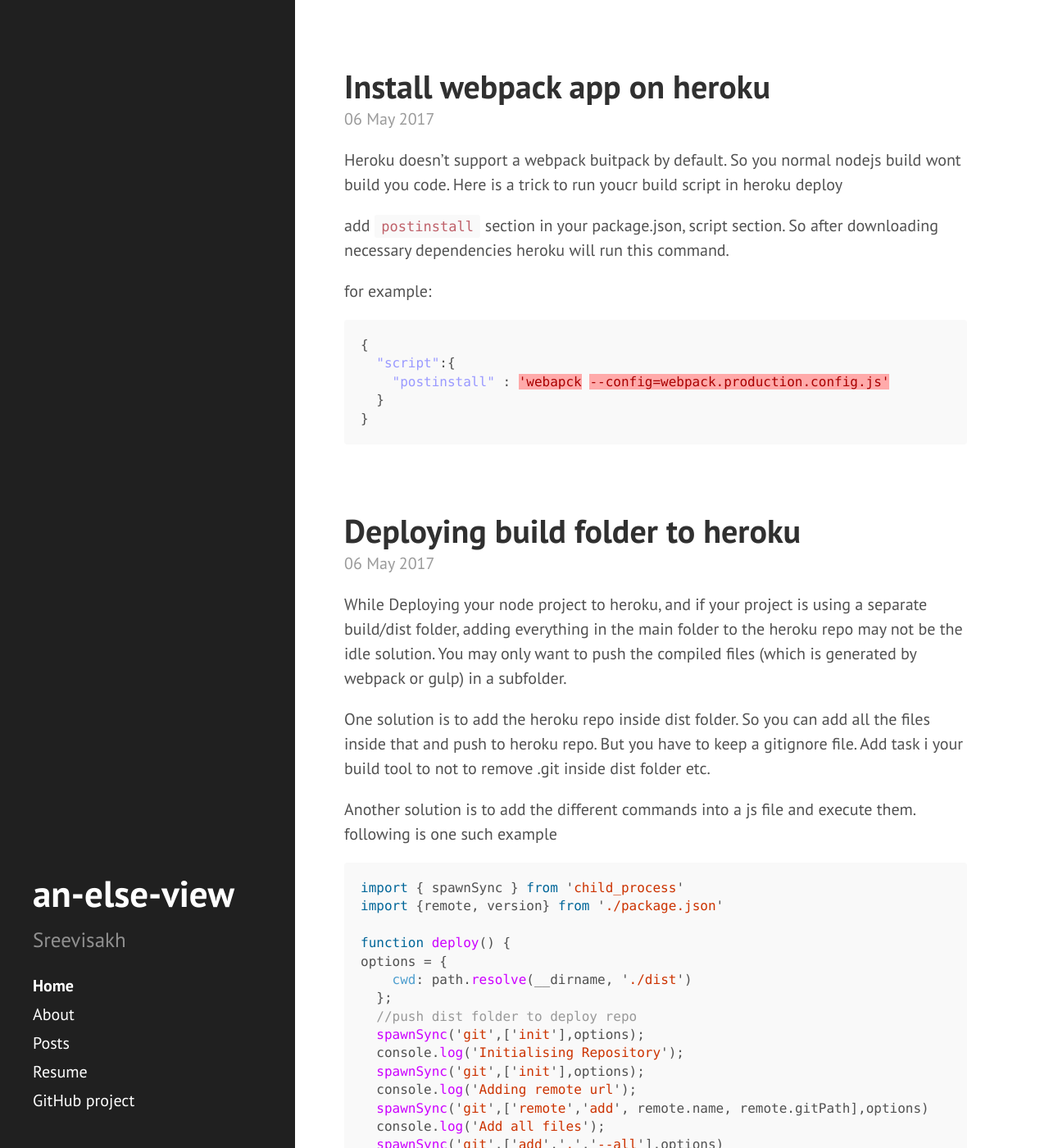
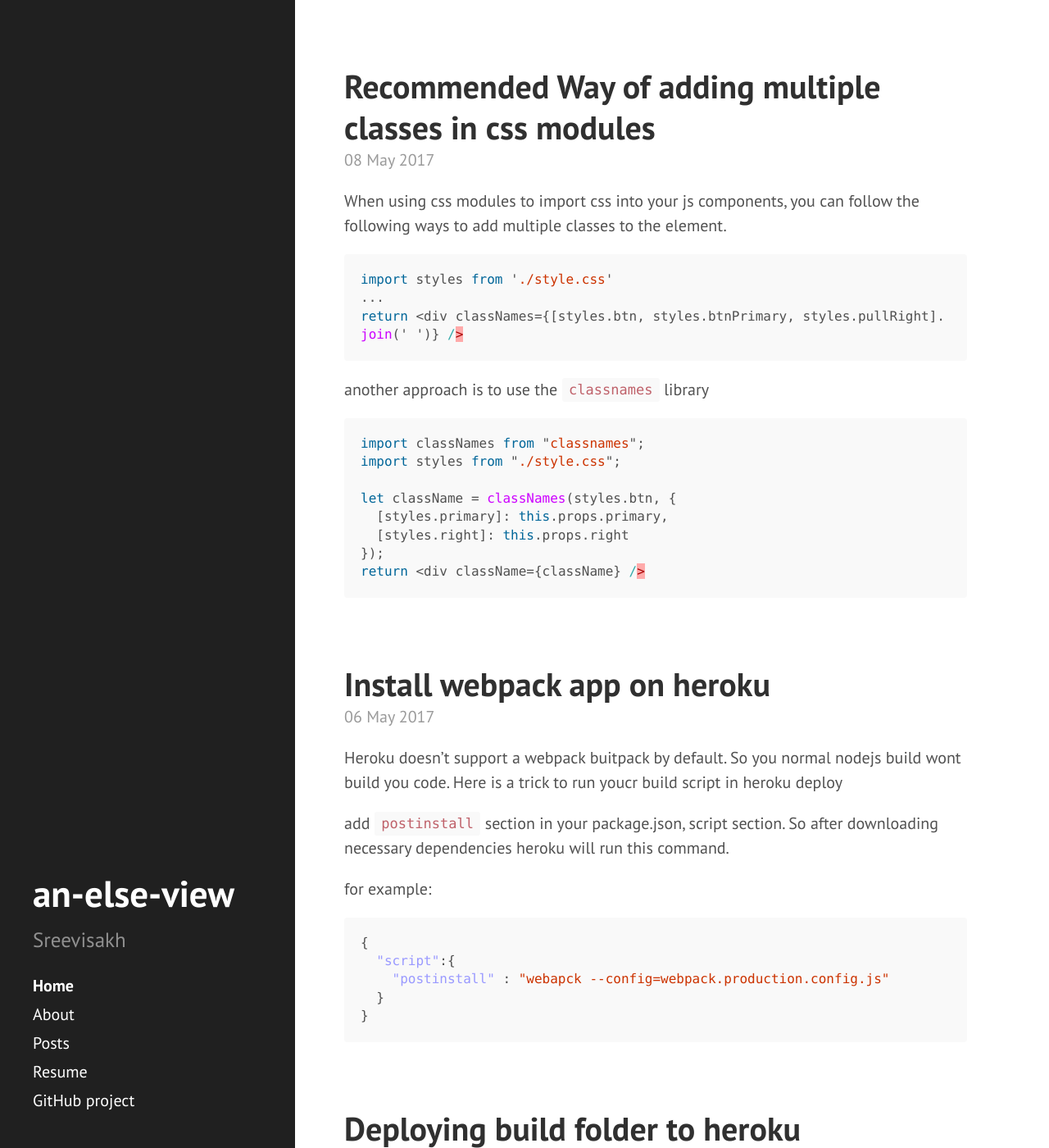
Before and after one commit to sreevisakh/sreevisakh.github.io.original, a Jekyll site: the page built from index.html, in a window 1280 px wide and 1400 px high. Shown: the whole window at 82% size. Built offline with Jekyll 4.4.1, drawn with Linux system fonts in a browser that asks for light colours; Markdown is read by kramdown in place of the engine named in the settings; the list of posts is cut into pages by our own code; some of the changed text lies outside the part shown.

Commit message:
New Posts

````diff
--- /dev/null
+++ b/_posts/2017-05-09-recommended-way-of-adding-multiple-classes-in-css-modules.markdown
@@ -0,0 +1,26 @@
+---
+layout: post
+title: "Recommended Way of adding multiple classes in css modules"
+date: "2017-05-09 00:31:41 +0530"
+---
+
+When using css modules to import css into your js components, you can follow the following ways to add
+multiple classes to the element.
+
+```js
+import styles from './style.css'
+...
+return <div classNames={[styles.btn, styles.btnPrimary, styles.pullRight].join(' ')} />
+```
+another approach is to use the `classnames` library
+
+```js
+import classNames from "classnames";
+import styles from "./style.css";
+
+let className = classNames(styles.btn, {
+  [styles.primary]: this.props.primary,
+  [styles.right]: this.props.right
+});
+return <div className={className} />
+```
````
Also changed, not shown: _posts/2017-05-06-deploying-webpack-app-on-heroku.md (+1 -1 lines).
